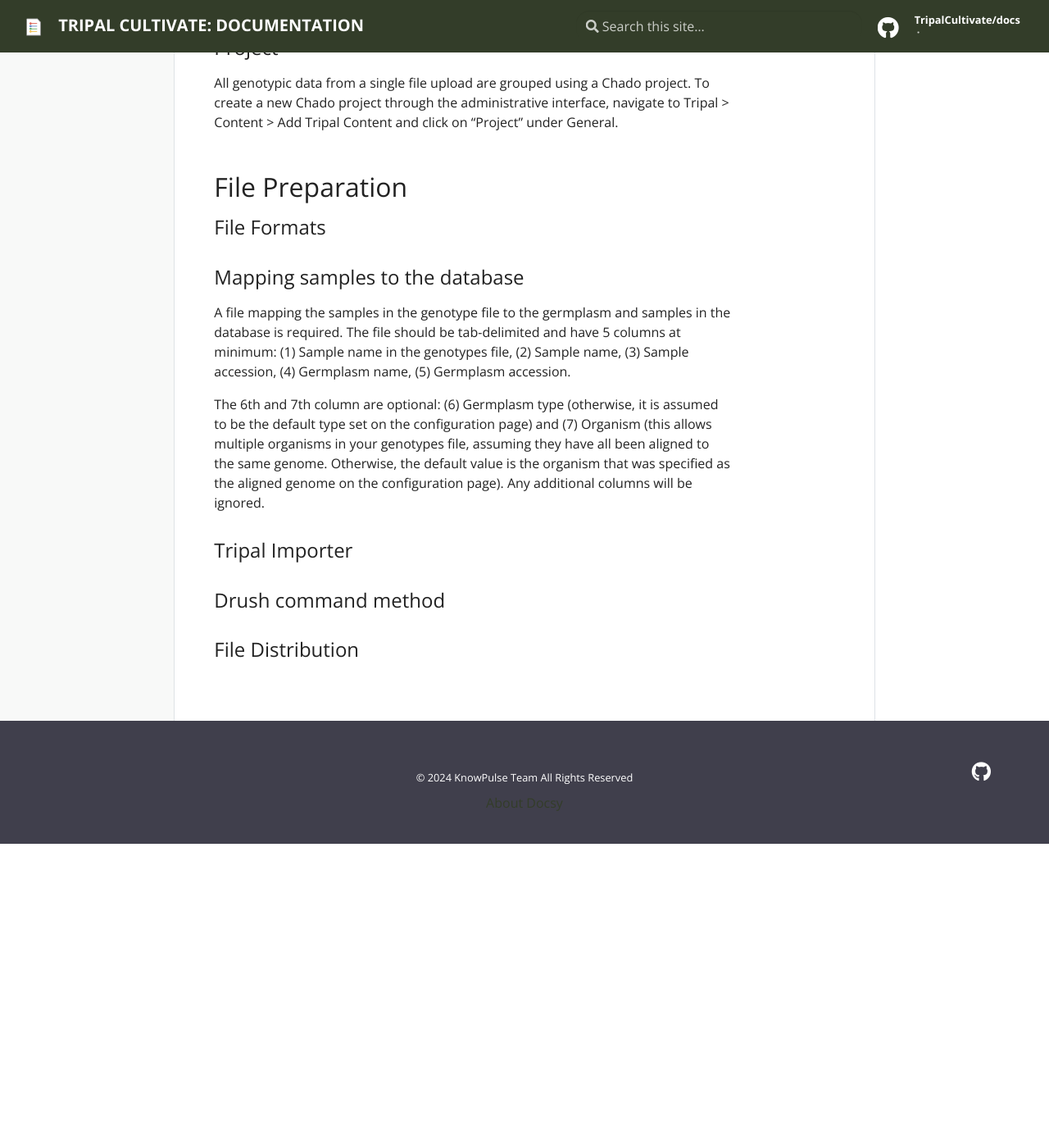
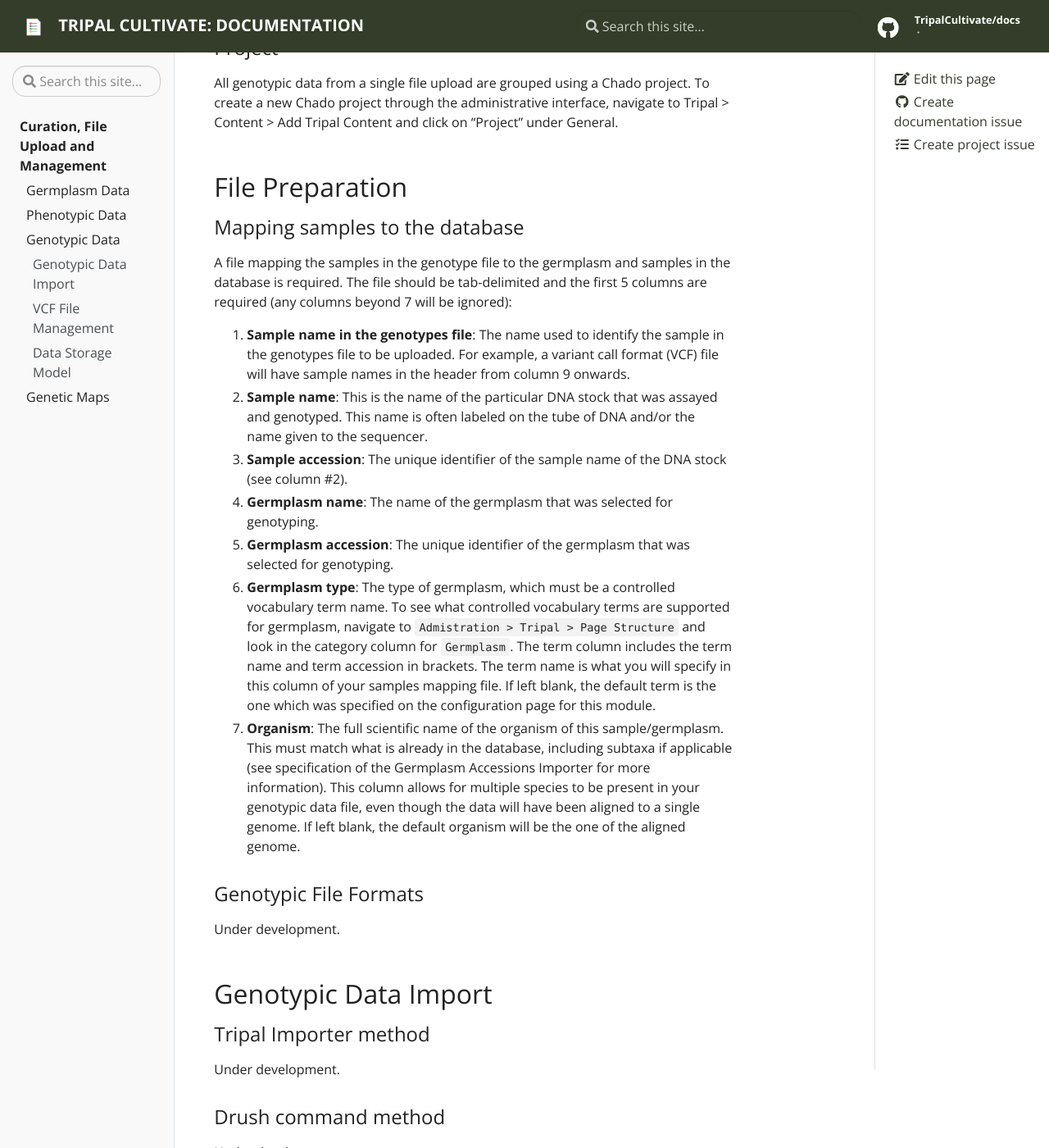
Before and after one commit to TripalCultivate/docs, a Jekyll site: the page built from _docs/curation/genotypic-data/genotypic-data-importer.md, in a window 1280 px wide and 1400 px high, scrolled down 584 px. Shown: the whole window at 82% size. Built offline with Jekyll 4.4.1, drawn with Linux system fonts in a browser that asks for light colours; before the commit the page ends 1613 px from its top, so only the background shows below that.

Commit message:
Expanded the genotypic data section to be up-to-date with what has been developed so far

```diff
--- a/_docs/curation/genotypic-data/genotypic-data-importer.md
+++ b/_docs/curation/genotypic-data/genotypic-data-importer.md
@@ -5,7 +5,6 @@ tags:
   - importers
 description: This is documentation pertaining to the import of genotypic data within TripalCultivate.
 ---
-
 ## Metadata Preparation
 
 ### Organism
@@ -21,15 +20,23 @@ All genotypic data from a single file upload are grouped using a Chado project.
 
 ## File Preparation
 
-### File Formats
+### Mapping samples to the database
+A file mapping the samples in the genotype file to the germplasm and samples in the database is required. The file should be tab-delimited and the first 5 columns are required (any columns beyond 7 will be ignored):
+1. **Sample name in the genotypes file**: The name used to identify the sample in the genotypes file to be uploaded. For example, a variant call format (VCF) file will have sample names in the header from column 9 onwards.
+2. **Sample name**: This is the name of the particular DNA stock that was assayed and genotyped. This name is often labeled on the tube of DNA and/or the name given to the sequencer.
+3. **Sample accession**: The unique identifier of the sample name of the DNA stock (see column #2).
+4. **Germplasm name**: The name of the germplasm that was selected for genotyping.
+5. **Germplasm accession**: The unique identifier of the germplasm that was selected for genotyping.
+6. **Germplasm type**: The type of germplasm, which must be a controlled vocabulary term name. To see what controlled vocabulary terms are supported for germplasm, navigate to `Admistration > Tripal > Page Structure` and look in the category column for `Germplasm`. The term column includes the term name and term accession in brackets. The term name is what you will specify in this column of your samples mapping file. If left blank, the default term is the one which was specified on the configuration page for this module.
+7. **Organism**: The full scientific name of the organism of this sample/germplasm. This must match what is already in the database, including subtaxa if applicable (see specification of the Germplasm Accessions Importer for more information). This column allows for multiple species to be present in your genotypic data file, even though the data will have been aligned to a single genome. If left blank, the default organism will be the one of the aligned genome.
 
-### Mapping samples to the database
-A file mapping the samples in the genotype file to the germplasm and samples in the database is required. The file should be tab-delimited and have 5 columns at minimum: (1) Sample name in the genotypes file, (2) Sample name, (3) Sample accession, (4) Germplasm name, (5) Germplasm accession.
+### Genotypic File Formats
+Under development.
 
-The 6th and 7th column are optional: (6) Germplasm type (otherwise, it is assumed to be the default type set on the configuration page) and (7) Organism (this allows multiple organisms in your genotypes file, assuming they have all been aligned to the same genome. Otherwise, the default value is the organism that was specified as the aligned genome on the configuration page). Any additional columns will be ignored.
+## Genotypic Data Import
 
-### Tripal Importer
+### Tripal Importer method
+Under development.
 
 ### Drush command method
-
-### File Distribution
+Under development.
```
Also changed, not shown: _docs/curation/genetic-maps/data-storage-model.md (+0 -1 lines), _docs/curation/genotypic-data/data-storage-model.md (+8 -0 lines), _docs/curation/germplasm-data/data-storage-model.md (+0 -1 lines), _docs/curation/phenotypic-data/data-storage-model.md (+2 -3 lines).
